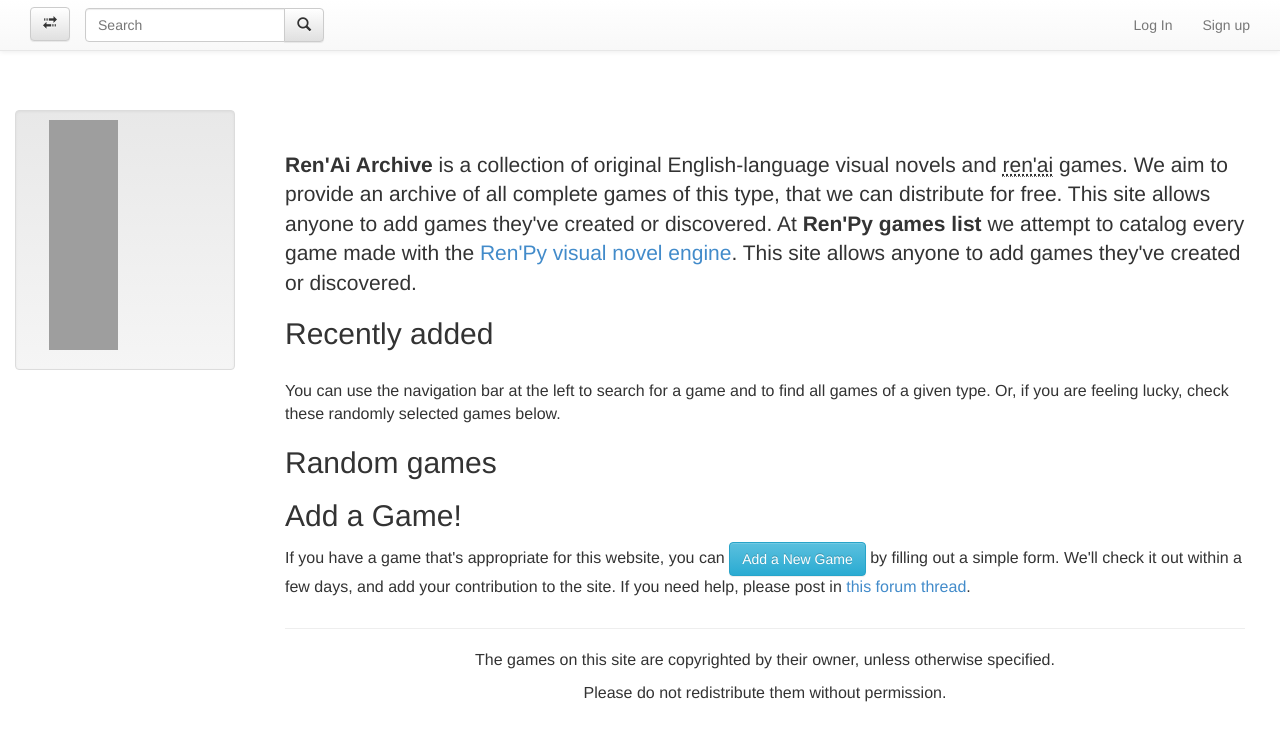
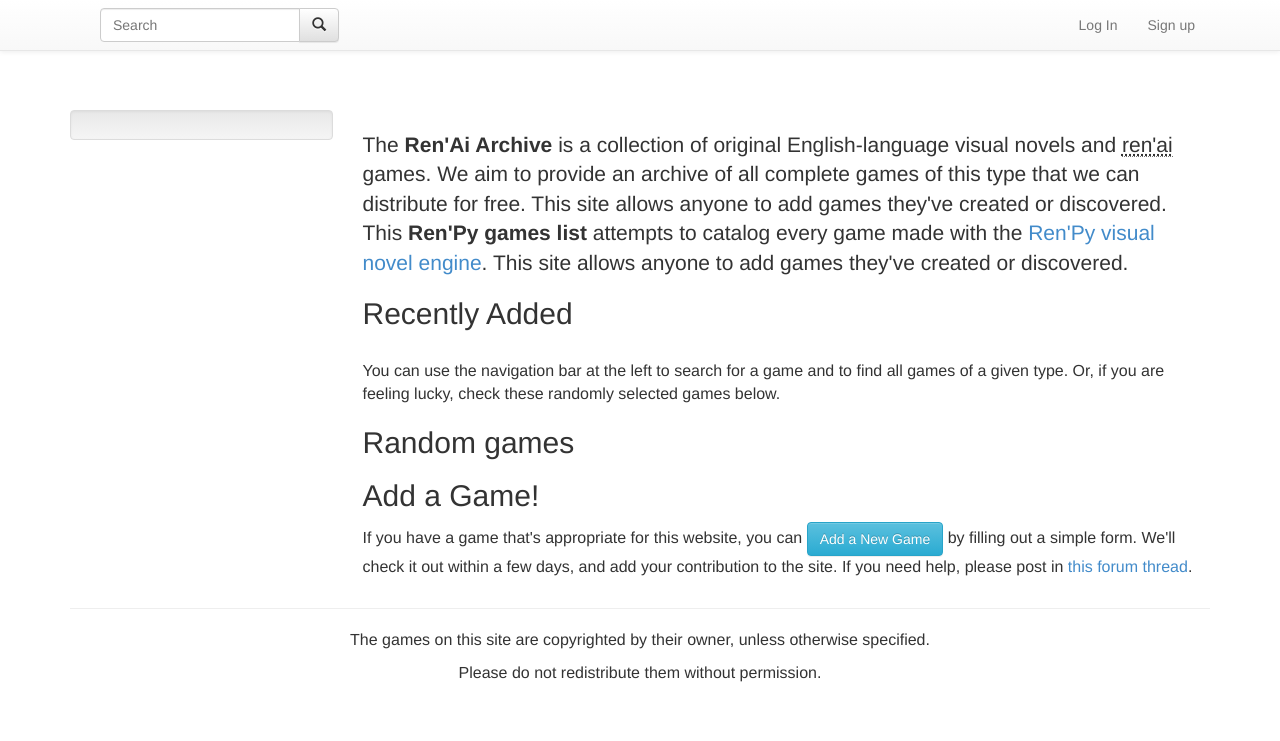
Before and after one commit to renpy/vn-list, a Flask app: template app/templates/index.html in a window 1280 px wide. Shown: the top 741 px of the page. Run offline with Flask 2, Linux system fonts and the light colour scheme; the template is opened without the code that fills it, so the values that code supplies are empty; parts of the project's set-up code (start-up, migrations or seed data) failed here and were passed over; some libraries are stand-ins or nearby versions; grey boxes are pictures that could not be loaded.

Commit message:
Simplify main page & navigation.

```diff
--- a/app/static/css/simple-sidebar.css
+++ b/app/static/css/simple-sidebar.css
@@ -1,96 +1,10 @@
-/*!
- * Start Bootstrap - Simple Sidebar HTML Template (http://startbootstrap.com)
- * Code licensed under the Apache License v2.0.
- * For details, see http://www.apache.org/licenses/LICENSE-2.0.
- */
-
-/* Toggle Styles */
-
-#wrapper {
-    padding-left: 0;
-    -webkit-transition: all 0.5s ease;
-    -moz-transition: all 0.5s ease;
-    -o-transition: all 0.5s ease;
-    transition: all 0.5s ease;
-}
-
-#wrapper.toggled {
-    padding-left: 250px;
-}
-
-#sidebar-wrapper {
-    z-index: 1000;
-    position: fixed;
-    left: 250px;
-    width: 0;
-    height: 100%;
-    margin-left: -250px;
-    overflow-y: auto;
-    -webkit-transition: all 0.5s ease;
-    -moz-transition: all 0.5s ease;
-    -o-transition: all 0.5s ease;
-    transition: all 0.5s ease;
-}
-
-#wrapper.toggled #sidebar-wrapper {
-    width: 250px;
-}
-
-#page-content-wrapper {
-    width: 100%;
-    padding: 15px;
-}
-
-#wrapper.toggled #page-content-wrapper {
-    position: absolute;
-    margin-right: -250px;
-}
-
-
-@media(min-width:768px) {
-    #wrapper {
-        padding-left: 250px;
-    }
-
-    #wrapper.toggled {
-        padding-left: 0;
-    }
-
-    #sidebar-wrapper {
-        width: 250px;
-    }
-
-    #wrapper.toggled #sidebar-wrapper {
-        width: 0;
-        overflow-y: hidden;
-    }
-
-    #page-content-wrapper {
-        padding: 20px;
-    }
-
-    #wrapper.toggled #page-content-wrapper {
-        position: relative;
-        margin-right: 0;
-    }
-
-}
-
-
 .sidebar-nav {
     padding: 9px 0;
-}
-
-#navigation_side ul li {
-    margin 0;
-}
-
-#navigation_side {
-    width: 250px;
 }
 
 .nav-list {
     list-style-type: none;
     margin 0;
     padding: 0 0 0 15px;
+    width: 14em;
 }
--- a/app/templates/index.html
+++ b/app/templates/index.html
@@ -1,46 +1,24 @@
 {% extends "layout.html" %}
 {% block body %}
 
-            <h1>{{ site_data.title }}</h1>
-            <p class="lead">
-						{% if site_data.domain_id==site_data.renai_archive_id %}<strong>Ren'Ai Archive</strong> is a collection of original English-language visual novels and <abbr rel="tooltip" title="romantic">ren'ai</abbr> games. We aim to provide an archive of all complete games of this type, that we can distribute for free. This site allows anyone to add games they've created or discovered.
-						{% endif %}
+<h1>{{ site_data.title }}</h1>
+<p class="lead">
+{% if site_data.domain_id==site_data.renai_archive_id %}
+The <strong>Ren'Ai Archive</strong> is a collection of original English-language visual novels and <abbr rel="tooltip" title="romantic">ren'ai</abbr> games. We aim to provide an archive of all complete games of this type that we can distribute for free. This site allows anyone to add games they've created or discovered.
+{% endif %}
 
-						{% if site_data.domain_id==site_data.renpy_list_id %}At <strong>Ren'Py games list</strong> we attempt to catalog every game made with the <a href="http://www.renpy.org/wiki/renpy/Home_Page">Ren'Py visual novel engine</a>. This site allows anyone to add games they've created or discovered.
-						{% endif %}
-						</p>
+{% if site_data.domain_id==site_data.renpy_list_id %}
+This <strong>Ren'Py games list</strong> attempts to catalog every game made with the <a href="http://www.renpy.org/">Ren'Py visual novel engine</a>. This site allows anyone to add games they've created or discovered.
+{% endif %}
+</p>
 
-<h2>Recently added</h2>
+<h2>Recently Added</h2>
+
+<ul>
 {% for recent in recent_games %}
-    <a href="{{ url_for('game_details', game_slug=recent.slug) }}" class="pull-left" style="margin-right: 20px;" rel="popover" data-html="true" data-toggle="popover" data-placement="{% if not loop.last %}right{% else %}left{% endif %}" data-trigger="hover" data-content="{% if recent.screenshot.filename %}{% if recent.screenshot.filename[:11]=="screenshot/" %}<img class='img-polaroid' src='http://renai.us/site_media/media/screenshot/small/{{ recent.screenshot.filename[11:] }}' alt='{{ recent.game_title }} thumbnail'/>{% else %}<img class='img-polaroid' src='{{ url_for('image_small', filename=recent.screenshot.filename) }}' width='240' alt='{{ recent.game_title }} thumbnail'/> {% endif %}<br>
-    {% if recent.playtime>0 %}
-        {% if recent.playtime>60 %}
-        {{ "%.2f"|format(recent.playtime/60) }} hours
-        {% else %}
-            {{ recent.playtime }} minutes
-        {% endif %}
-        &bull;
-    {% endif %}
-    {% if recent.playtime == -1 %}{{ recent.temp_playtime }} &bull;{% endif %}
-    {% if recent.words %}{{ '{:,}'.format(recent.words) }} words &bull;{% endif %}
-    <span {% if recent.age_rating.is_adult %}class="label label-danger"{% endif %}>{% if not recent.age_rating.id == 1 %}Ages {% endif %}{{ recent.age_rating.name}}</span>
-    &bull;
-    {% for cat in recent.categories %}{{ cat.categories.name }}{% if not loop.last %}, {% endif %}{% endfor %}
-    <hr/>
-    {{ recent.description }}" title="{{ recent.game_title }}{% endif %}">
-
-    <div class="center" style="color: black;">{{ recent.release.release_date }}:</div>
-
-    {% if recent.screenshot.filename %}
-        {% if recent.screenshot.filename[:11]=="screenshot/" %}
-            <img class='img-polaroid' src='http://renai.us/site_media/media/screenshot/small/{{ recent.screenshot.filename[11:] }}' alt='{{ recent.game_title }} thumbnail' width='120' height='90' />
-        {% else %}
-            <img class='img-polaroid' src='{{ url_for('image_small', filename=recent.screenshot.filename) }}' width='120' height='90' alt='{{ recent.game_title }} thumbnail'/>
-        {% endif %}
-    {% endif %}
-    <div style="width: 120px; color: black; font-weight: bold;">{{ recent.game_title }}</div>
-</a>
+<li><b>{{ recent.release.release_date }}: </b> <a href="{{ url_for('game_details', game_slug=recent.slug) }}">{{ recent.game_title }}</a>
 {% endfor %}
+</ul>
 
 <div class="clearfix" style="margin-bottom: 20px;"></div>
 
@@ -95,6 +73,6 @@
 {% endif %}
 
 <h2>Add a Game!</h2>
-<p>If you have a game that's appropriate for this website, you can <a class="btn btn-info" href="{{ url_for('add_game') }}">Add a New Game</a> by filling out a simple form. We'll check it out within a few days, and add your contribution to the site. If you need help, please post in <a href="http://lemmasoft.renai.us/forums/viewtopic.php?f=4&t=6487">this forum thread</a>.</p>
+<p>If you have a game that's appropriate for this website, you can <a class="btn btn-info btn-small" href="{{ url_for('add_game') }}">Add a New Game</a> by filling out a simple form. We'll check it out within a few days, and add your contribution to the site. If you need help, please post in <a href="http://lemmasoft.renai.us/forums/viewtopic.php?f=4&t=6487">this forum thread</a>.</p>
 
 {% endblock %}
--- a/app/templates/layout.html
+++ b/app/templates/layout.html
@@ -35,11 +35,13 @@
     <body>
         <div id="wrapper">
             {% include 'navigation_top.html' %}
-            {% include 'navigation_side.html' %}
             <div id="page-content-wrapper">
-                <div class="container-fluid">
+                <div class="container">
                     <div class="row">
-                        <div class="col-md-12" >
+                        <div class="col-md-3">
+                        {% include 'navigation_side.html' %}
+                        </div>
+                        <div class="col-md-9" >
                         {% for message in get_flashed_messages() %}
                           <div class="alert alert-info fade in">
                             <button type="button" class="close" data-dismiss="alert">&times;</button>
@@ -54,7 +56,7 @@
                         <p>The games on this site are copyrighted by their owner, unless otherwise specified.</p>
                         <p>Please do not redistribute them without permission.</p>
                     </footer>
-                </div><!--/.fluid-container-->
+                </div>
             </div>
         </div>
 
--- a/app/templates/navigation_side.html
+++ b/app/templates/navigation_side.html
@@ -1,10 +1,11 @@
-<div  id="sidebar-wrapper" class="col-md-2">
 
-          <div class="well sidebar-nav myside">
+<div class="well sidebar-nav">
 
+{#
 {% if site_data.domain_id==site_data.renpy_list_id %}
 	<a href="http://www.renpy.org/wiki/renpy/Home_Page"><img src="http://www.renpy.org/mediawiki/WikiLogo.png" width="135" height="230" alt="Ren'Py Logo" style="padding-left: 15%; padding-right: 15%;" /></a>
 {% endif %}
+#}
   <ul class="sidebar-nav nav-list">
 
 
@@ -42,4 +43,3 @@
 {% endfor %}
 
 </div><!--/.well -->
-</div><!--/span-->
--- a/app/templates/navigation_top.html
+++ b/app/templates/navigation_top.html
@@ -1,5 +1,5 @@
     <div class="navbar navbar-fixed-top navbar-default" role="navigation">
-        <div class="container-fluid">
+        <div class="container">
             <div class="navbar-header">
                 <button type="button" class="navbar-toggle collapsed" data-toggle="collapse" data-target="#navbar-collapse-1">
                     <span class="sr-only">Toggle navigation</span>
@@ -11,11 +11,6 @@
             </div>
             <div class="collapse navbar-collapse" id="navbar-collapse-1">
                 <ul class="nav navbar-nav">
-                    <li>
-                        <span>
-                            <a href="#menu-toggle" class="btn btn-default" style="margin-top: 7px;" id="menu-toggle" title="Toggle Side Menu" rel="tooltip" data-placement="bottom"><span class="glyphicon glyphicon-transfer"></span></a>
-                        </span>
-                    </li>
                     <li>
                         <form class="navbar-form" role="form" action="{{ url_for('search_game') }}" >
                             <div class="input-group">
```
Lines whose indentation alone changed are shown as unchanged.
